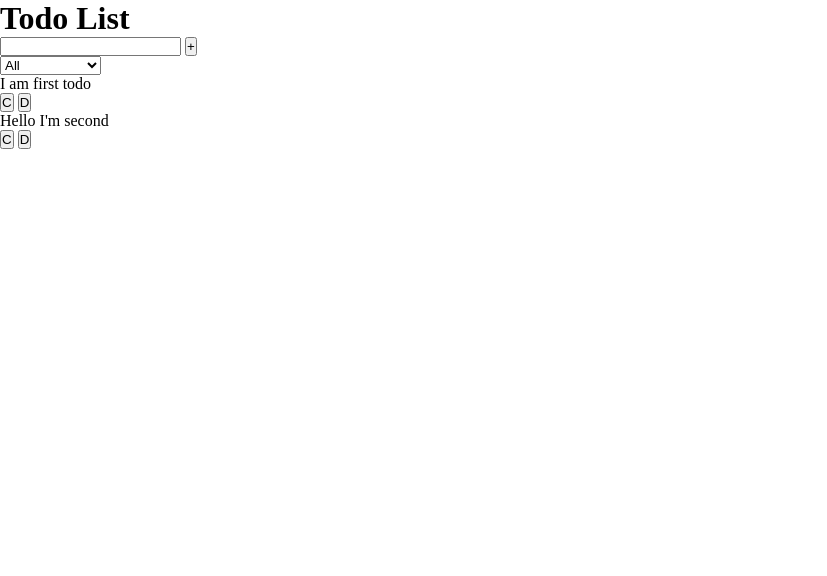
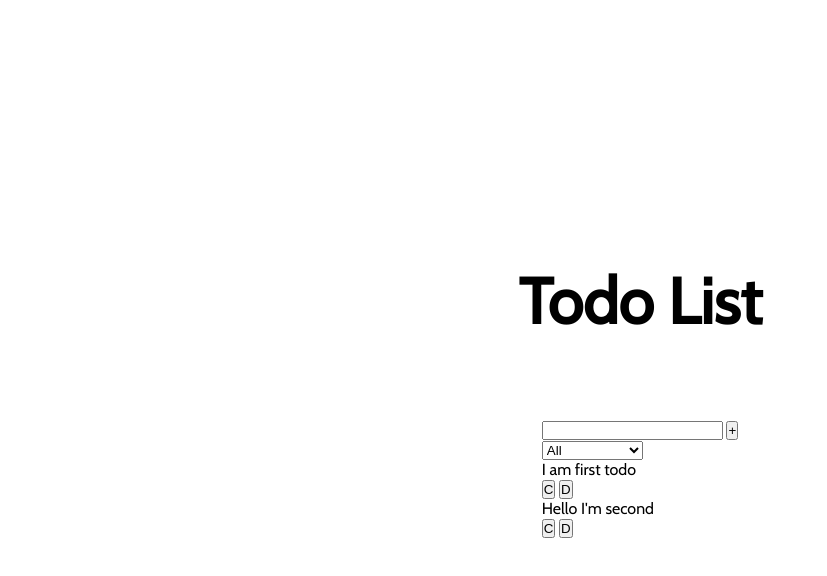
Before and after one commit to VeryBigBraain/todo-list-js, a plain HTML site: page index.html in a window 1280 px wide. Shown: the whole page, without its empty margins (0-827 px from the left). Drawn offline with nearby package versions, Linux system fonts and the light colour scheme.

Commit message:
wrapper style

```diff
--- a/index.html
+++ b/index.html
@@ -5,6 +5,9 @@
     <meta charset="UTF-8">
     <meta name="viewport" content="width=device-width, initial-scale=1.0">
     <link href="style.css" rel="stylesheet">
+    <link rel="preconnect" href="https://fonts.googleapis.com">
+    <link rel="preconnect" href="https://fonts.gstatic.com" crossorigin>
+    <link href="https://fonts.googleapis.com/css2?family=Cabin&display=swap" rel="stylesheet">
     <title>ToDo</title>
 </head>
 
--- a/style.css
+++ b/style.css
@@ -3,3 +3,23 @@
     padding: 0;
     box-sizing: border-box;
 }
+
+body {
+    font-family: 'Cabin', sans-serif;
+    width: 100vw;
+    height: 100vh;
+}
+
+.wrapper {
+    width: 100%;
+    height: 100%;
+    display: flex;
+    flex-direction: column;
+    align-items: center;
+    justify-content: center;
+}
+
+.header-container {
+    font-size: 2rem;
+    padding-bottom: 5rem;
+}
```
